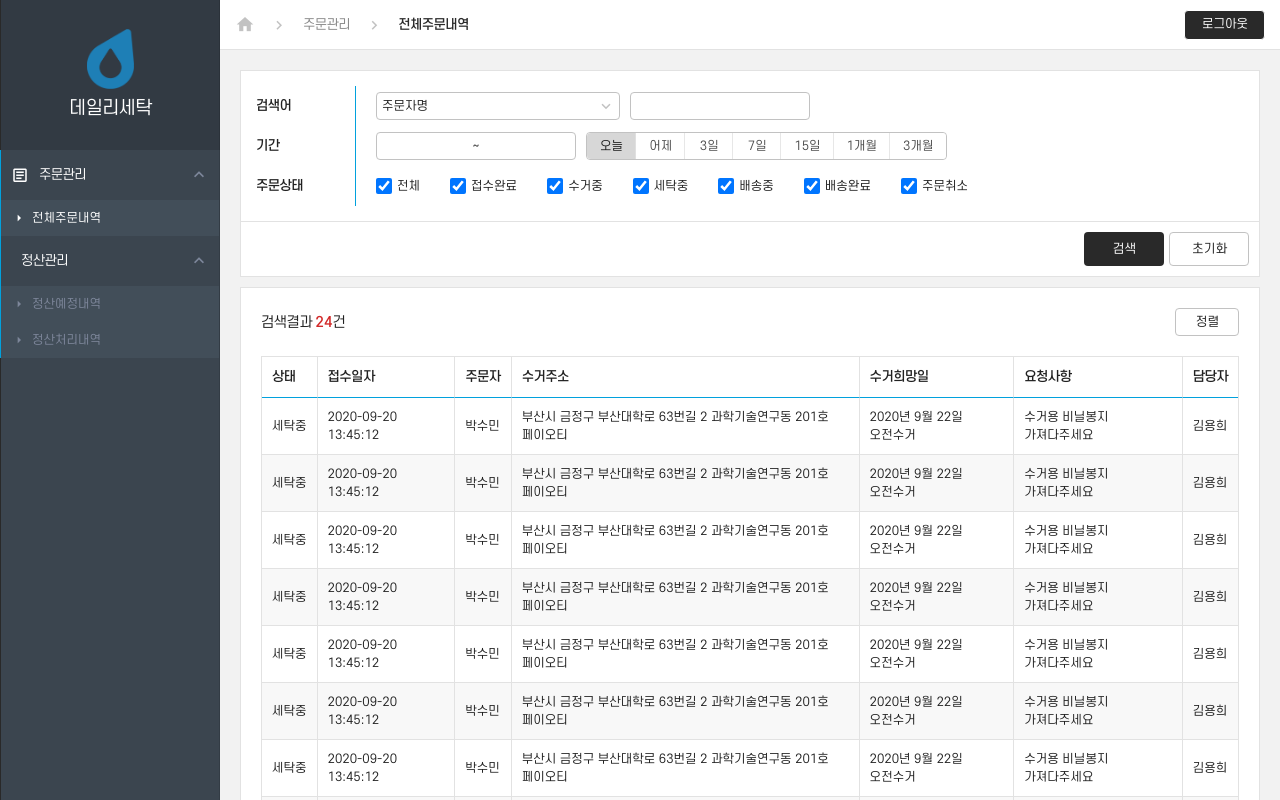
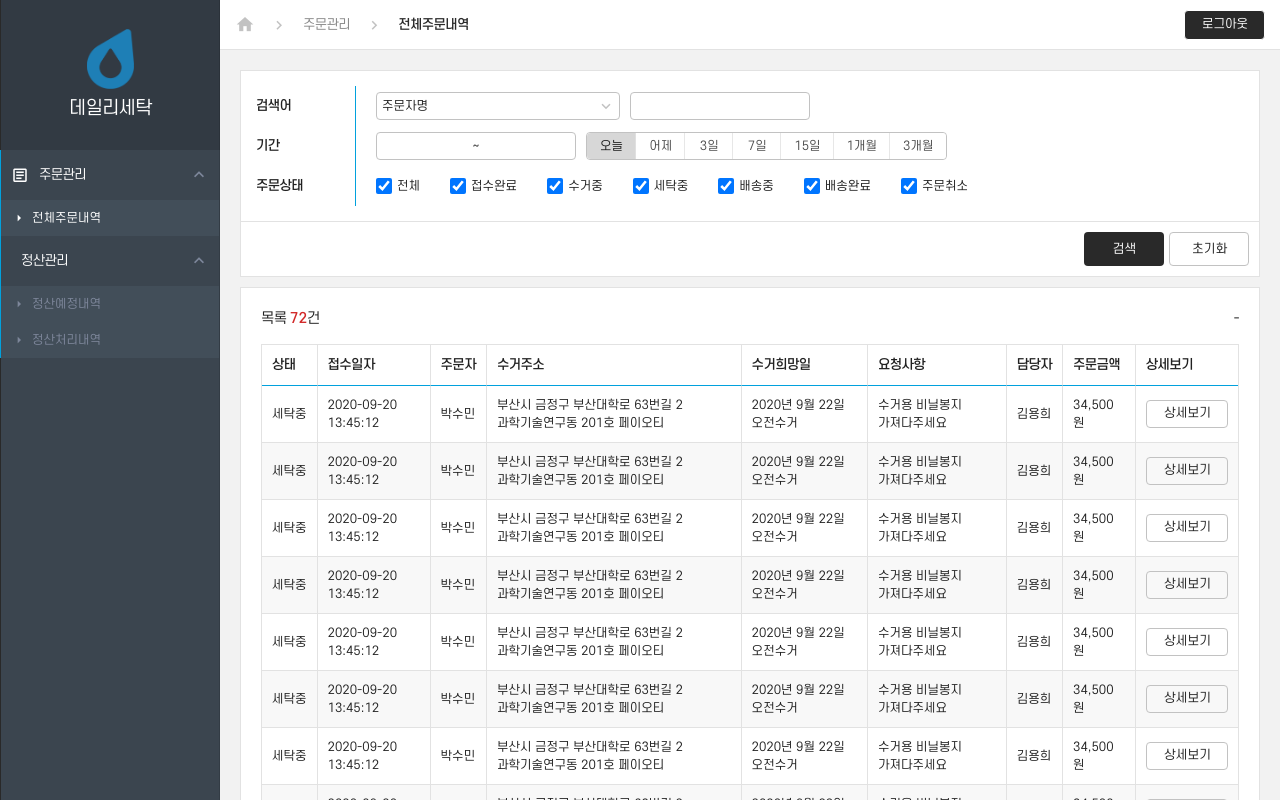
Before and after one commit to fermintz/daily.web.admin, a Vue app: page /totalOrder in a window 1280 px wide. Shown: the top 800 px of the page. Built offline with nearby package versions, Linux system fonts and the light colour scheme.

Commit message:
테이블CSS변경

```diff
--- a/src/assets/css/global.scss
+++ b/src/assets/css/global.scss
@@ -74,6 +74,14 @@ p{margin:0;padding:0}
         background:#f8f8f8;
       }
     }
+
+    td.btns{
+      .v-btn{
+        height:28px;
+        min-width:70px;
+        border:1px solid #c2c2c2;
+      }
+    }
   }
 }
 
--- a/src/components/modal/calculateList.vue
+++ b/src/components/modal/calculateList.vue
@@ -17,17 +17,20 @@
               <td>2020.09.01 ~ 2020.09.15</td>
             </tr>
             <tr>
+              <th>은행정보</th>
+              <td>우리은행 1002-537-353-918</td>
               <th>담당자</th>
               <td>박수민</td>
-              <th>은행정보</th>
-              <td>우리은행 1002-537-353-918</td>
             </tr>
           </table>
         </div>
         <div class="dataSection">
           <div class="table-top">
             <div class="number">
-              주문 <strong>324</strong>건
+              목록 <strong>72</strong>건
+            </div>
+            <div class="align">
+              -
             </div>
           </div>
           <table>
@@ -41,8 +44,8 @@
               </tr>
             </thead>
             <tbody>
-              <tr v-for="item in 10" :key="item">
-                <td>2020년 9월 21일 13:45:21</td>
+              <tr v-for="item in 6" :key="item">
+                <td>2020년 9월 21일 13:45:22</td>
                 <td>홍길동</td>
                 <td>35,000 원</td>
                 <td>3,000 원</td>
@@ -81,22 +84,27 @@ export default {
 
 <style lang="scss" scoped>
   .dataInfo{
-    margin-bottom:20px;
+    margin-bottom:30px;
+
     table{
+      table-layout: fixed;
       border-spacing: 0;
       width:100%;
       border:1px solid #e2e2e2;
+      border-top:1px solid #c2c2c2;
       border-right:0px;
       border-bottom:0px;
+
       th{
-        width:130px;
-        border-right:1px solid #e2e2e2;
-        padding:10px;
+        width:150px;
+        height:40px;
         border-bottom:1px solid #e2e2e2;
-        font-size:13px;
+        font-size:12px;
         text-align:left;
         font-weight:500;
-        background:#f7fafb;
+        background:#f8f8f8;
+        vertical-align: top;
+        padding:10px;
       }
       td{
         border-right:1px solid #e2e2e2;
@@ -105,22 +113,6 @@ export default {
       }
     }
   }
-
-  .dataSection{
-
-    .table-top{
-      display:flex;
-      align-items: center;
-      height:40px;
-
-      .number{
-        strong{
-          color:#d22828;
-        }
-      }
-    }
-  }
-
   .v-card-actions{
     background: #01a1dd;
   }
--- a/src/components/modal/orderDetail.vue
+++ b/src/components/modal/orderDetail.vue
@@ -1,3 +1,38 @@
 <template>
+  <v-dialog
+    v-model="visible"
+    width="960"
+  >
+    <v-card>
+      <v-card-title>
+        주문 상세보기
+      </v-card-title>
+      <v-card-text>
 
+      </v-card-text>
+      <v-card-actions style="background:#01a1dd">
+        <v-spacer></v-spacer>
+        <v-btn text dark>
+          닫기
+        </v-btn>
+      </v-card-actions>
+    </v-card>
+  </v-dialog>
 </template>
+
+<script>
+import ModalMixin from "@/mixins/modal.js";
+
+export default {
+  mixins: [ModalMixin],
+  data(){
+    return{
+      page:1
+    }
+  }
+}
+</script>
+
+<style lang="scss" scoped>
+
+</style>
--- a/src/views/calculate-end.vue
+++ b/src/views/calculate-end.vue
@@ -7,6 +7,9 @@
       <div class="table-top">
         <div class="number">
           목록 <strong>72</strong>건
+        </div>
+        <div class="align">
+          -
         </div>
       </div>
       <table cellpadding="0" cellspacing="0">
--- a/src/views/totalOrder.vue
+++ b/src/views/totalOrder.vue
@@ -1,14 +1,15 @@
 <template>
   <div class="totalOrder">
+    <OrderDetail ref="orderDetail"/>
     <SearchOptions />
 
     <div class="dataSection">
-      <div class="table-options">
-        <div class="list-number">
-          검색결과 <strong>24</strong>건
+      <div class="table-top">
+        <div class="number">
+          목록 <strong>72</strong>건
         </div>
-        <div class="range-btns">
-          <v-btn text>정렬</v-btn>
+        <div class="align">
+          -
         </div>
       </div>
       <table>
@@ -21,6 +22,8 @@
             <th>수거희망일</th>
             <th>요청사항</th>
             <th>담당자</th>
+            <th>주문금액</th>
+            <th>상세보기</th>
           </tr>
         </thead>
         <tbody>
@@ -32,6 +35,12 @@
           <td>2020년 9월 22일 오전수거</td>
           <td>수거용 비닐봉지 가져다주세요</td>
           <td>김용희</td>
+          <td>34,500 원</td>
+          <td class="btns">
+            <v-btn outlined @click="orderDetail">
+              상세보기
+            </v-btn>
+          </td>
         </tr>
         </tbody>
       </table>
@@ -41,11 +50,18 @@
 
 <script>
 import SearchOptions from '@/components/searchOptions.vue';
+import OrderDetail from '@/components/modal/orderDetail.vue';
 
 export default {
   components:{
     SearchOptions,
+    OrderDetail
   },
+  methods:{
+    orderDetail(){
+      this.$refs.orderDetail.show(true)
+    }
+  }
 }
 </script>
 
```
Lines whose indentation alone changed are shown as unchanged.
